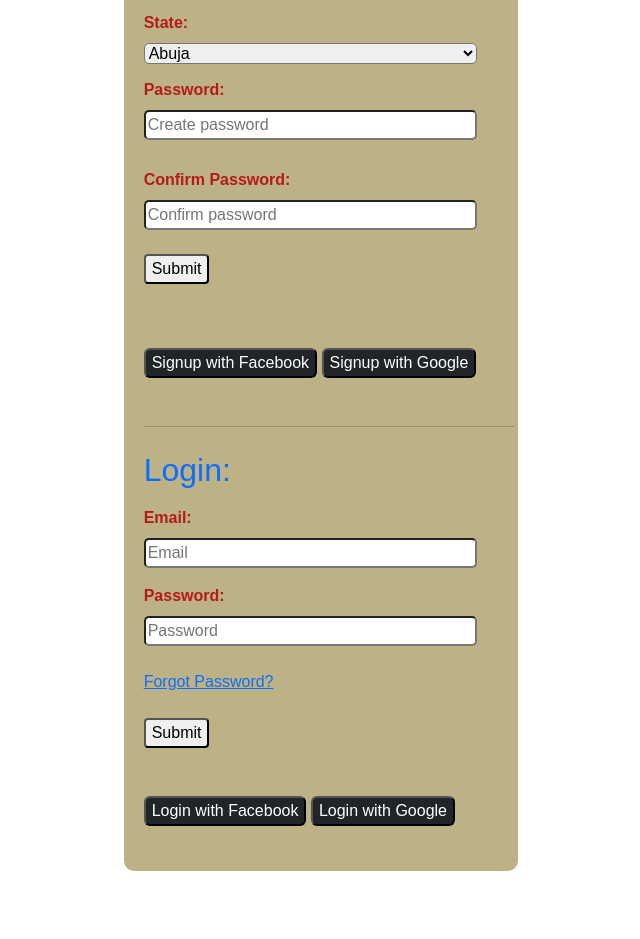
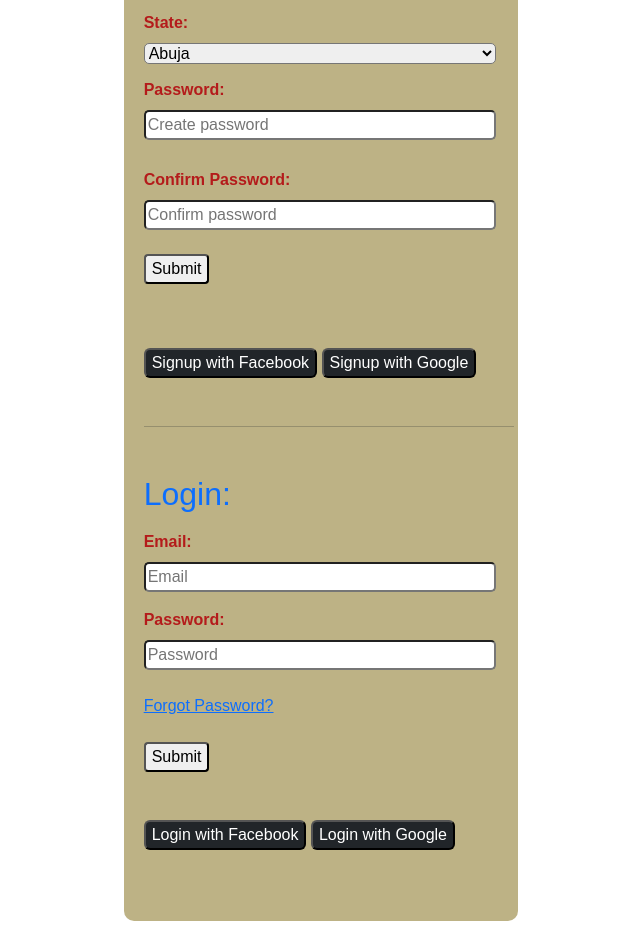
Before and after one commit to dozzy070/WORKS-DAY, a plain HTML site: page form.html in a window 1280 px wide. Shown: the part 507-1446 px from the top of the page, without its empty margins (319-959 px from the left). Before the commit the page ends 1396 px from the top, so only its background shows below. Drawn offline with nearby package versions, Linux system fonts and the light colour scheme.

Commit message:
Adjust form spacing and enhance input field widths for better layout

```diff
--- a/form.html
+++ b/form.html
@@ -107,7 +107,7 @@
 
 
 
-            <form class="form-box mt-4">
+            <form class="form-box mt-5">
                 <h2 class="mb-3 text-primary">Login:</h2>
 
                 <label for="email:">Email:</label>
--- a/styles.css
+++ b/styles.css
@@ -95,7 +95,7 @@ footer a:hover {
 }
 .fill {
     background-color: rgb(189, 178, 133);
-    height: 1300px;
+    height: 1350px;
     padding: 15px 4px 25px 20px;
     text-transform: capitalize;
     color: rgb(180, 27, 27);
@@ -110,11 +110,11 @@ label {
 }
 input {
     margin-top: 8px;
-    width: 90%;
+    width: 95%;
     border-radius: 5px ;
 }
 select {
     margin-top: 8px;
-    width: 90%;
+    width: 95%;
     border-radius: 5px ;
 }
```
